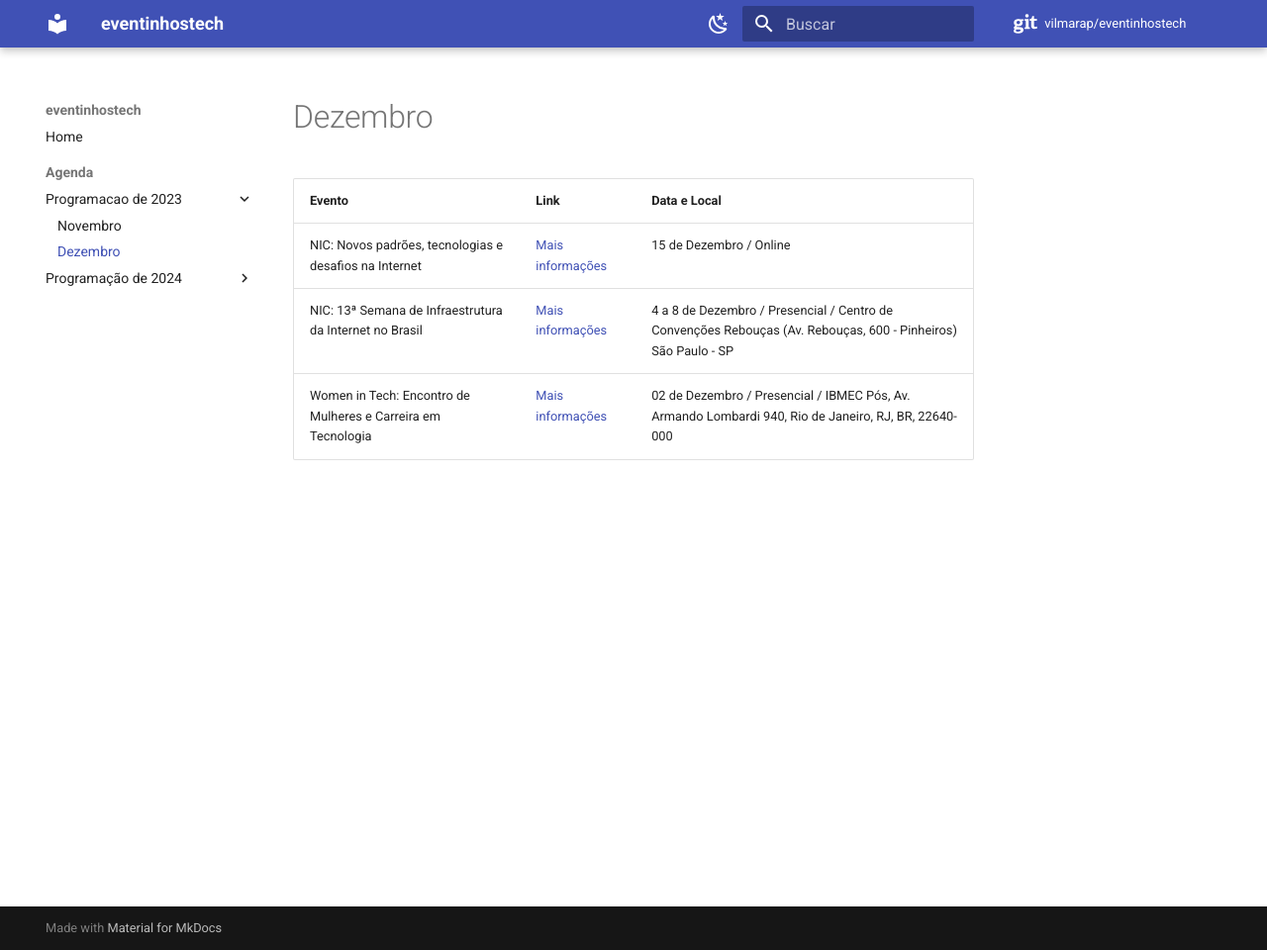
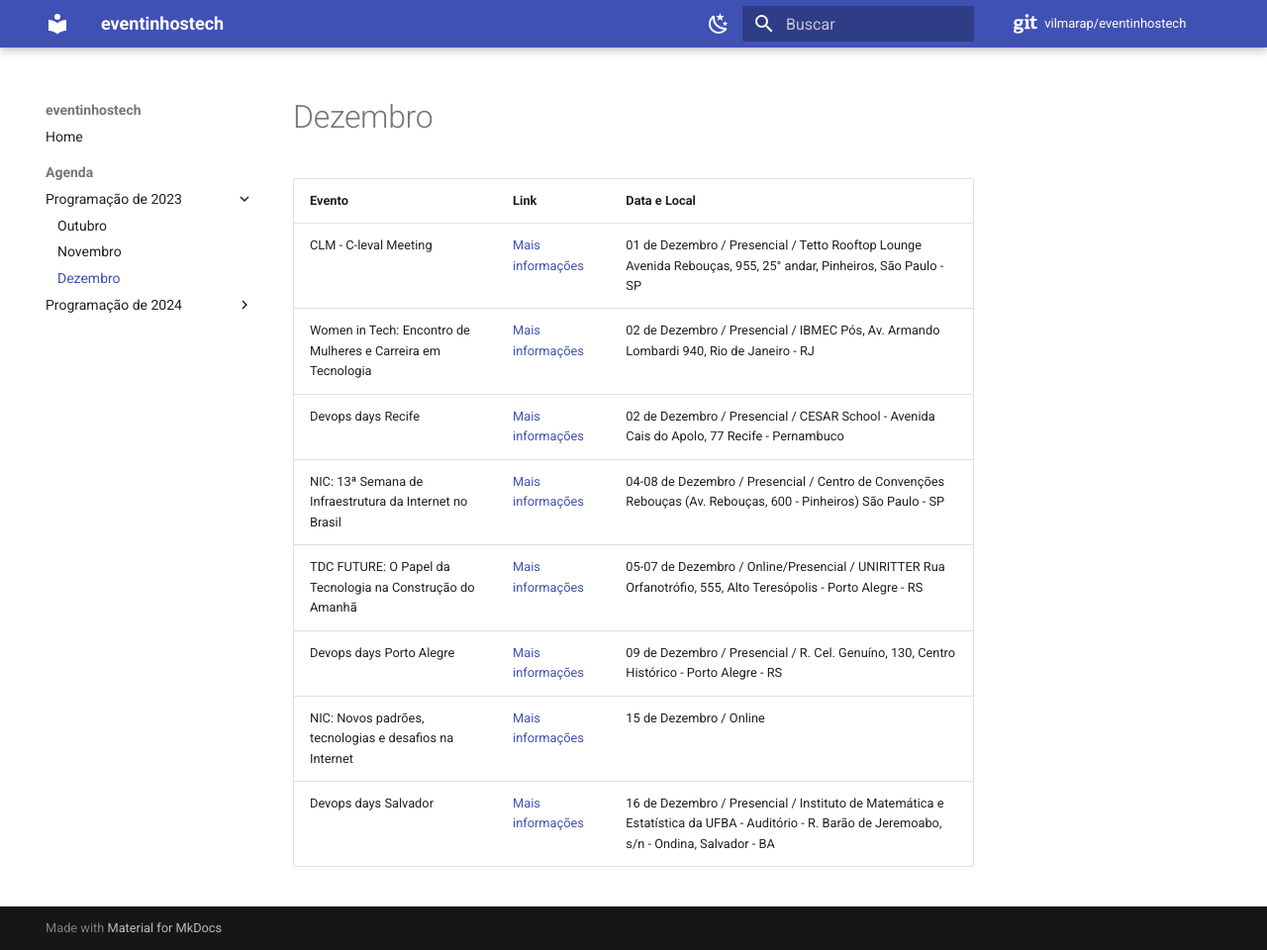
Before and after one commit to vilmarap/eventinhostech, an MkDocs documentation site: the page built from docs/programacao2023/dezembro2023.md, in a window 1280 px wide and 960 px high. Shown: the whole window at 99% size. Built offline with MkDocs 1.6.1 and Material for MkDocs 9.7.7, drawn with Linux system fonts in a browser that asks for light colours; comment, search, counter and statistics services are not loaded.

Commit message:
feat: add eventos tech

```diff
--- a/docs/programacao2023/dezembro2023.md
+++ b/docs/programacao2023/dezembro2023.md
@@ -1,5 +1,10 @@
 | **Evento&nbsp;&nbsp;&nbsp;&nbsp;&nbsp;&nbsp;&nbsp;&nbsp;&nbsp;&nbsp;&nbsp;&nbsp;**               | **Link**                                                | **Data e Local**
 | ----------------- | ---------------------------------------------------------------- | ---------------------------------------------------------------- |
+| CLM - C-leval Meeting     | [Mais informações](https://www.sympla.com.br/evento/clm-c-level-meeting/2203815) | 01 de Dezembro   / Presencial / Tetto Rooftop Lounge Avenida Rebouças, 955, 25° andar, Pinheiros, São Paulo - SP |
+| Women in Tech: Encontro de Mulheres e Carreira em Tecnologia       | [Mais informações](https://womakerscode.org/encontro-rio/) | 02 de Dezembro  / Presencial / IBMEC Pós, Av. Armando Lombardi 940, Rio de Janeiro - RJ |
+| Devops days Recife     | [Mais informações](https://devopsdays.org/events/2023-recife/welcome/) | 02 de Dezembro   / Presencial / CESAR School - Avenida Cais do Apolo, 77 Recife - Pernambuco |
+| NIC: 13ª Semana de Infraestrutura da Internet no Brasil       | [Mais informações](https://nic.br/semanainfrabr/) | 04-08 de Dezembro / Presencial / Centro de Convenções Rebouças (Av. Rebouças, 600 - Pinheiros) São Paulo - SP |
+| TDC FUTURE: O Papel da Tecnologia na Construção do Amanhã      | [Mais informações](https://thedevconf.com/tdc/2023/future/) | 05-07 de Dezembro   / Online/Presencial / UNIRITTER Rua Orfanotrófio, 555, Alto Teresópolis - Porto Alegre - RS |
+| Devops days Porto Alegre      | [Mais informações](https://devopsdays.org/events/2023-porto-alegre/welcome/) | 09 de Dezembro / Presencial / R. Cel. Genuíno, 130, Centro Histórico - Porto Alegre - RS |
 | NIC: Novos padrões, tecnologias e desafios na Internet       | [Mais informações](https://youtu.be/heeqxiZAMpQ) | 15 de Dezembro / Online |
-| NIC: 13ª Semana de Infraestrutura da Internet no Brasil       | [Mais informações](https://nic.br/semanainfrabr/) |  4 a 8 de Dezembro / Presencial / Centro de Convenções Rebouças (Av. Rebouças, 600 - Pinheiros) São Paulo - SP |
-| Women in Tech: Encontro de Mulheres e Carreira em Tecnologia       | [Mais informações](https://womakerscode.org/encontro-rio/) | 02 de Dezembro  / Presencial / IBMEC Pós, Av. Armando Lombardi 940, Rio de Janeiro, RJ, BR, 22640-000 |
+| Devops days Salvador      | [Mais informações](https://devopsdays.org/events/2023-salvador/welcome/) | 16 de Dezembro   / Presencial / Instituto de Matemática e Estatística da UFBA - Auditório - R. Barão de Jeremoabo, s/n - Ondina, Salvador - BA |
--- a/mkdocs.yml
+++ b/mkdocs.yml
@@ -23,8 +23,10 @@ theme:
 nav:
   - Home: index.md
   - Agenda:
-    - Programacao de 2023:
+    - Programação de 2023:
+      - Outubro: programacao2023/outubro2023.md
       - Novembro: programacao2023/novembro2023.md
       - Dezembro: programacao2023/dezembro2023.md
     - Programação de 2024:
       - Janeiro: programacao2024/janeiro2024.md
+      - Outubro: programacao2024/outubro2024.md
```
Also changed, not shown: docs/programacao2023/novembro2023.md (+8 -0 lines), docs/programacao2023/outubro2023.md (added, +8 -0 lines), docs/programacao2024/janeiro2024.md (+3 -2 lines), docs/programacao2024/outubro2024.md (added, +3 -0 lines).
